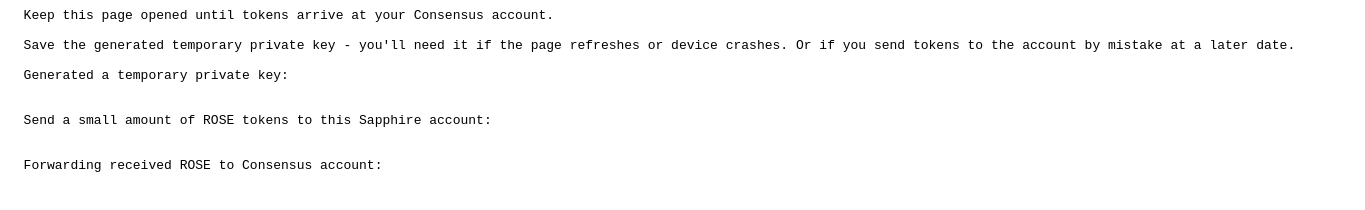
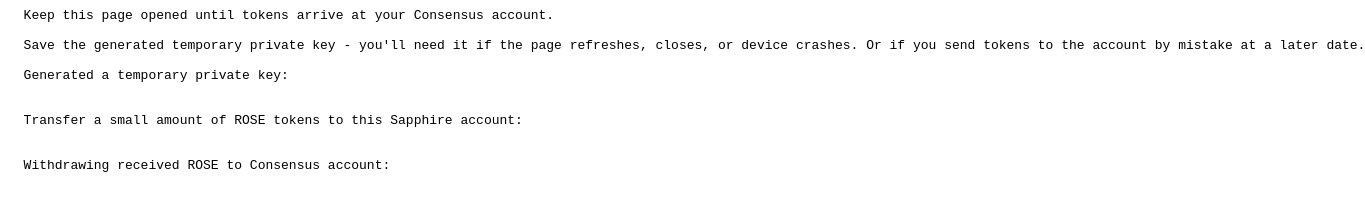
Before and after one commit to lukaw3d/withdraw-ROSE-from-Sapphire, a website built with Parcel: page src/index.html in a window 1280 px wide. Shown: the whole page, 1365 px wide, since content can reach past the window. Built offline with nearby package versions, Linux system fonts and the light colour scheme; what @oasisprotocol/client-rt would draw is missing.

Commit message:
Update text

```diff
--- a/src/index.html
+++ b/src/index.html
@@ -1,15 +1,15 @@
 <pre>
   Keep this page opened until tokens arrive at your Consensus account.
 
-  Save the generated temporary private key - you'll need it if the page refreshes or device crashes. Or if you send tokens to the account by mistake at a later date.
+  Save the generated temporary private key - you'll need it if the page refreshes, closes, or device crashes. Or if you send tokens to the account by mistake at a later date.
 
   Generated a temporary private key:
   <span id="print_privatekey"></span>
 
-  Send a small amount of ROSE tokens to this Sapphire account:
+  Transfer a small amount of ROSE tokens to this Sapphire account:
   <span id="print_sapphire_account"></span>
 
-  Forwarding received ROSE to Consensus account:
+  Withdrawing received ROSE to Consensus account:
   <span id="print_consensus_account"></span>
 </pre>
 
```
